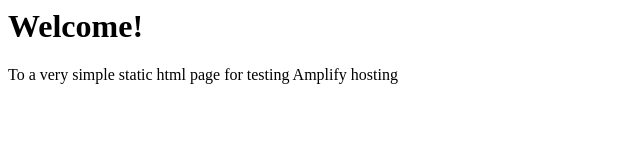
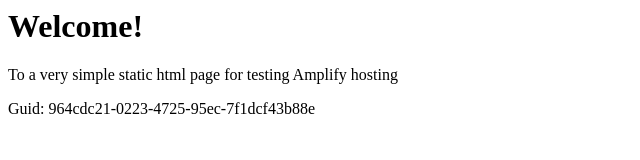
Before and after one commit to aws-aemilia-sfo/Github-PR-Commit-Integration-Test-DoNotTouch-GitHubAutoBuildCanaryTest-v1-preprod-us-west-1, a website: page src/index.html in a window 1280 px wide. Shown: the whole page, without its empty margins (0-640 px from the left). Drawn offline with Linux system fonts and the light colour scheme.

Commit message:
commit from integ tests

```diff
--- a/src/index.html
+++ b/src/index.html
@@ -1,3 +1,5 @@
+
+
 <html lang="en">
 
 <head>
@@ -10,6 +12,6 @@
 <body>
     <h1>Welcome!</h1>
     <p>To a very simple static html page for testing Amplify hosting</p>
-</body>
+    <p>Guid: 964cdc21-0223-4725-95ec-7f1dcf43b88e</p></body>
 
 </html>
```
